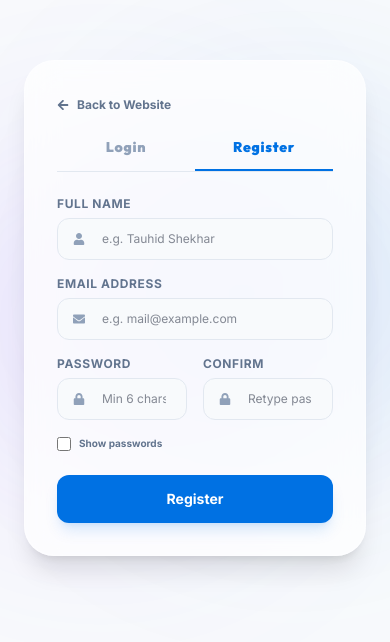
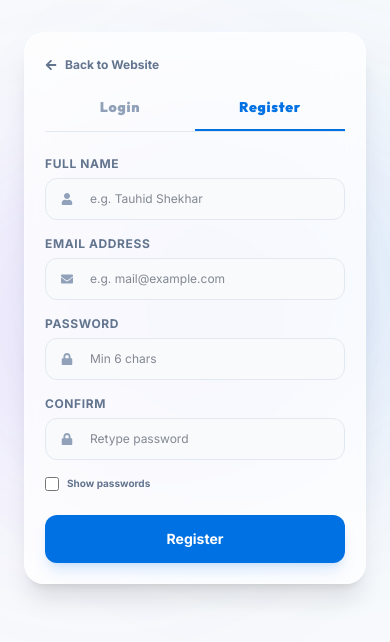
Before and after one commit to TauhidShekhar/Tauhid-Shekhar, a React (Vite) app in the folder frontend/: page /register in a window 390 px wide. Shown: the part 114-756 px from the top of the page. Built offline with nearby package versions, Linux system fonts and the light colour scheme; no server answers.

Commit message:
Optimize auth system: accelerate registration by auto-verifying accounts, tune bcrypt salt factor to 10, make password inputs fully responsive on mobile screen sizes, and snappier redirect logs

```diff
--- a/frontend/src/admin/Auth.jsx
+++ b/frontend/src/admin/Auth.jsx
@@ -120,17 +120,15 @@ const Auth = () => {
 
       const res = await api.register(payload);
       if (res.success) {
-        setSuccess(res.message || 'Registration successful! Verification link sent to email.');
-        // Reset registration fields
+        setSuccess('Registration successful! Redirecting to login...');
         setRegFullName('');
         setRegEmail('');
         setRegPassword('');
         setRegConfirmPassword('');
-        // Toggle back to login tab
         setTimeout(() => {
           navigate('/login');
           setSuccess('');
-        }, 5000);
+        }, 1500);
       }
     } catch (err) {
       if (err.errors && Array.isArray(err.errors)) {
@@ -150,7 +148,7 @@ const Auth = () => {
       <div className="absolute top-1/4 left-1/4 w-96 h-96 rounded-full bg-primary-blue/10 blur-[100px] pointer-events-none" />
       <div className="absolute bottom-1/4 right-1/4 w-96 h-96 rounded-full bg-primary-purple/10 blur-[100px] pointer-events-none" />
 
-      <div className="glass p-8 md:p-10 rounded-[30px] border border-slate-200/60 dark:border-white/5 shadow-xl w-full max-w-[440px] relative z-10 text-left">
+      <div className="glass p-5 sm:p-8 md:p-10 rounded-[20px] sm:rounded-[30px] border border-slate-200/60 dark:border-white/5 shadow-xl w-full max-w-[440px] relative z-10 text-left">
 
         {/* Back Link */}
         <a href={clientUrl} className="inline-flex items-center gap-2 text-xs font-bold text-slate-500 hover:text-primary-blue transition-colors mb-6">
@@ -323,7 +321,7 @@ const Auth = () => {
               </div>
             </div>
 
-            <div className="grid grid-cols-2 gap-4">
+            <div className="grid grid-cols-1 sm:grid-cols-2 gap-4">
               <div className="flex flex-col gap-1.5">
                 <label htmlFor="regPassword" className="text-xs font-bold text-slate-500 dark:text-slate-400 uppercase tracking-wider">Password</label>
                 <div className="relative">
```
Also changed, not shown: 2 other files (tests, documents, lock files or other folders).
